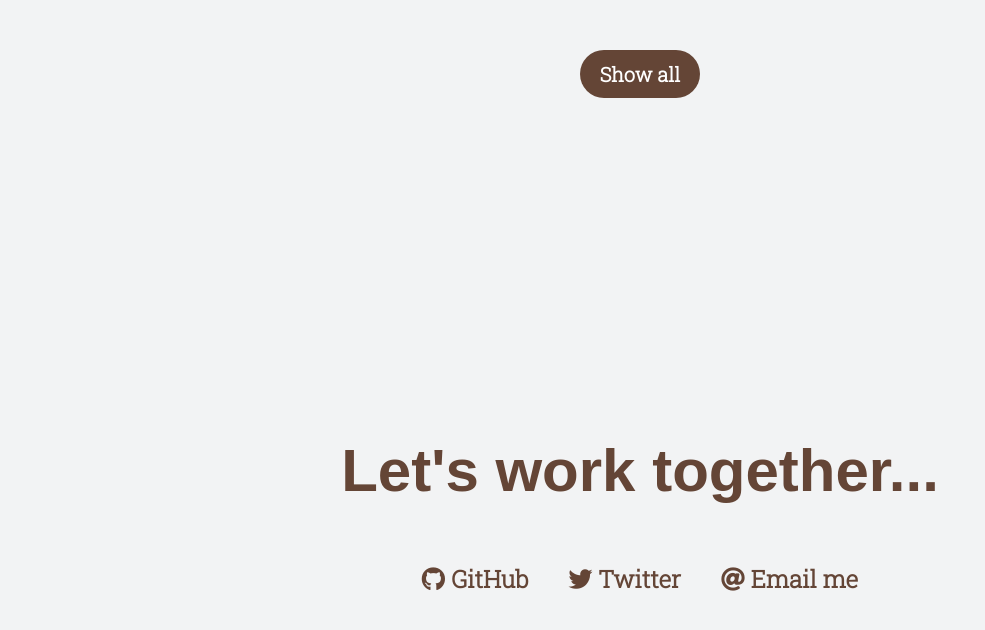
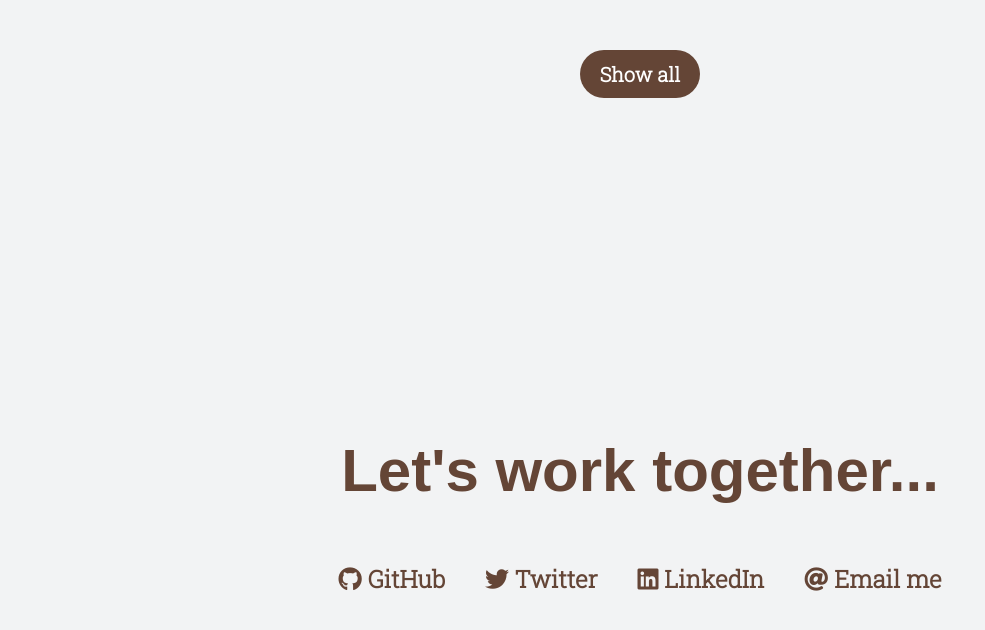
Before and after one commit to kiannaamaya/Portfolio-Page, a plain HTML site: page index.html in a window 1280 px wide. Shown: the part 1815-2445 px from the top of the page, without its empty margins (0-985 px from the left). Drawn offline with Linux system fonts and the light colour scheme.

Commit message:
Added LinkedIn Link

```diff
--- a/index.html
+++ b/index.html
@@ -88,6 +88,10 @@
       href="https://twitter.com/KiannaCanCode"
       target="_blank"
       class="btn contact-details"><i class="fab fa-twitter"></i> Twitter</a>
+    <a
+      href="https://www.linkedin.com/in/kiannaamhendricks/"
+      target="_blank"
+      class="btn contact-details"><i class="fab fa-linkedin"></i> LinkedIn</a>
     <a href="mailto:iamkiannahendricks@gmail.com" class="btn contact-details"><i class="fas fa-at"></i> Email me</a>
   </div>
 </section>
```
